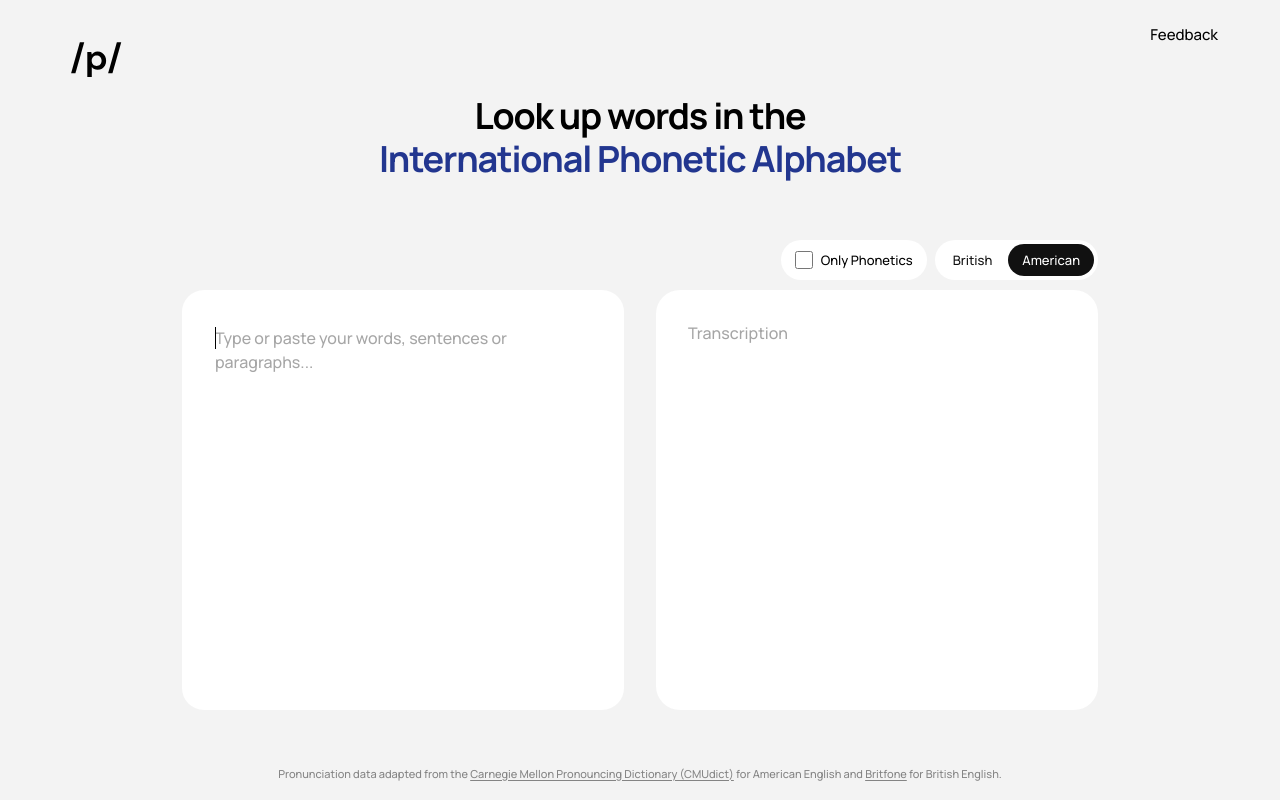
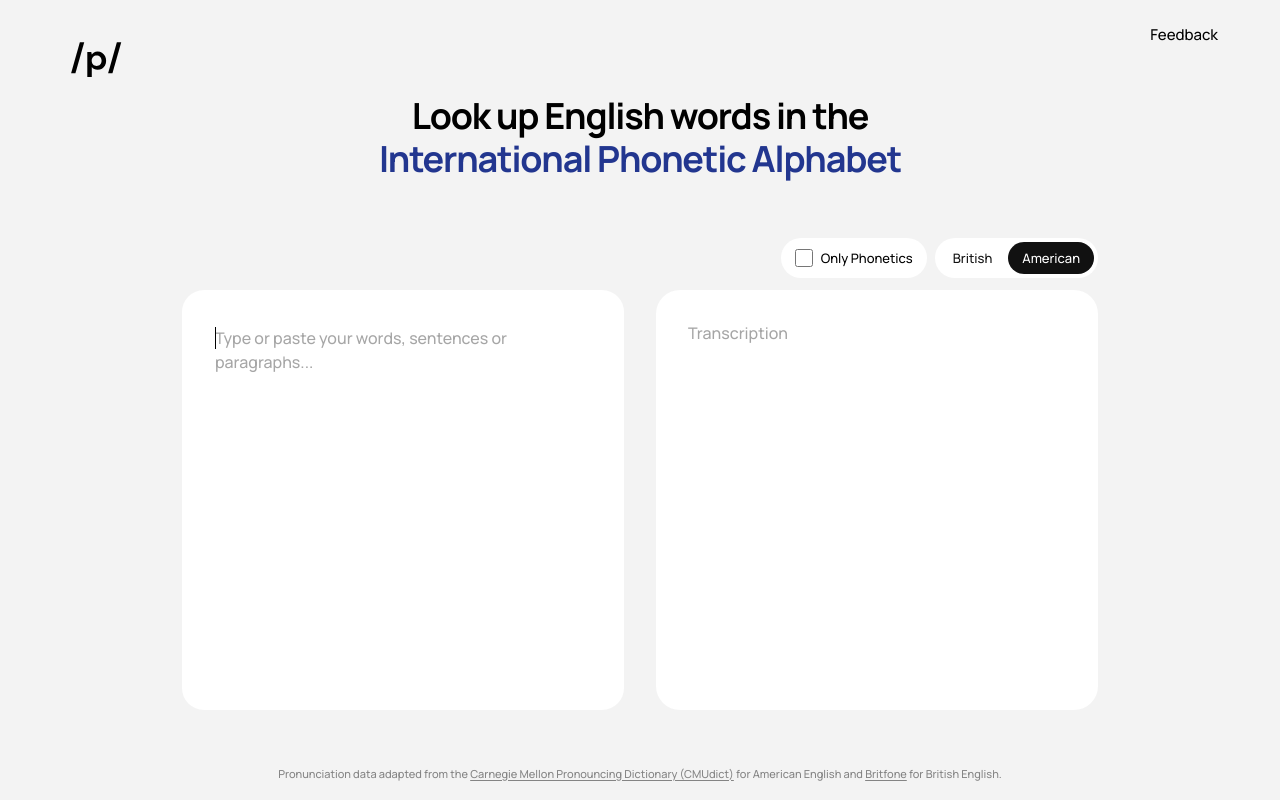
Before and after one commit to buithanhhuong412/phonety, a React (Vite) app: page / in a window 1280 px wide. Built offline with nearby package versions, Linux system fonts and the light colour scheme; a web font is replaced by a local one; what @stdlib/datasets-cmudict would draw is missing.

Commit message:
update text

```diff
--- a/src/App.tsx
+++ b/src/App.tsx
@@ -983,7 +983,7 @@ function App() {
 
       <section className="hero">
         <h1>
-          Look up words in
+          Look up English words in
           the
           <br />
           <span>
--- a/src/index.css
+++ b/src/index.css
@@ -225,7 +225,7 @@ select {
 .output-controls {
   position: absolute;
   right: 0;
-  bottom: calc(100% + 10px);
+  bottom: calc(100% + 12px);
   display: flex;
   align-items: center;
   gap: 24px;
@@ -241,8 +241,8 @@ select {
 }
 
 .phonetics-toggle input {
-  width: 14px;
-  height: 14px;
+  width: 13px;
+  height: 13px;
   margin: 0;
   accent-color: #000;
   cursor: pointer;
@@ -840,7 +840,7 @@ select {
   background: transparent;
   color: var(--color-text);
   font-family: var(--font-primary);
-  font-size: 16px;
+  font-size: 15px;
   font-weight: 500;
   line-height: 1.5;
   caret-color: var(--color-accent);
```
